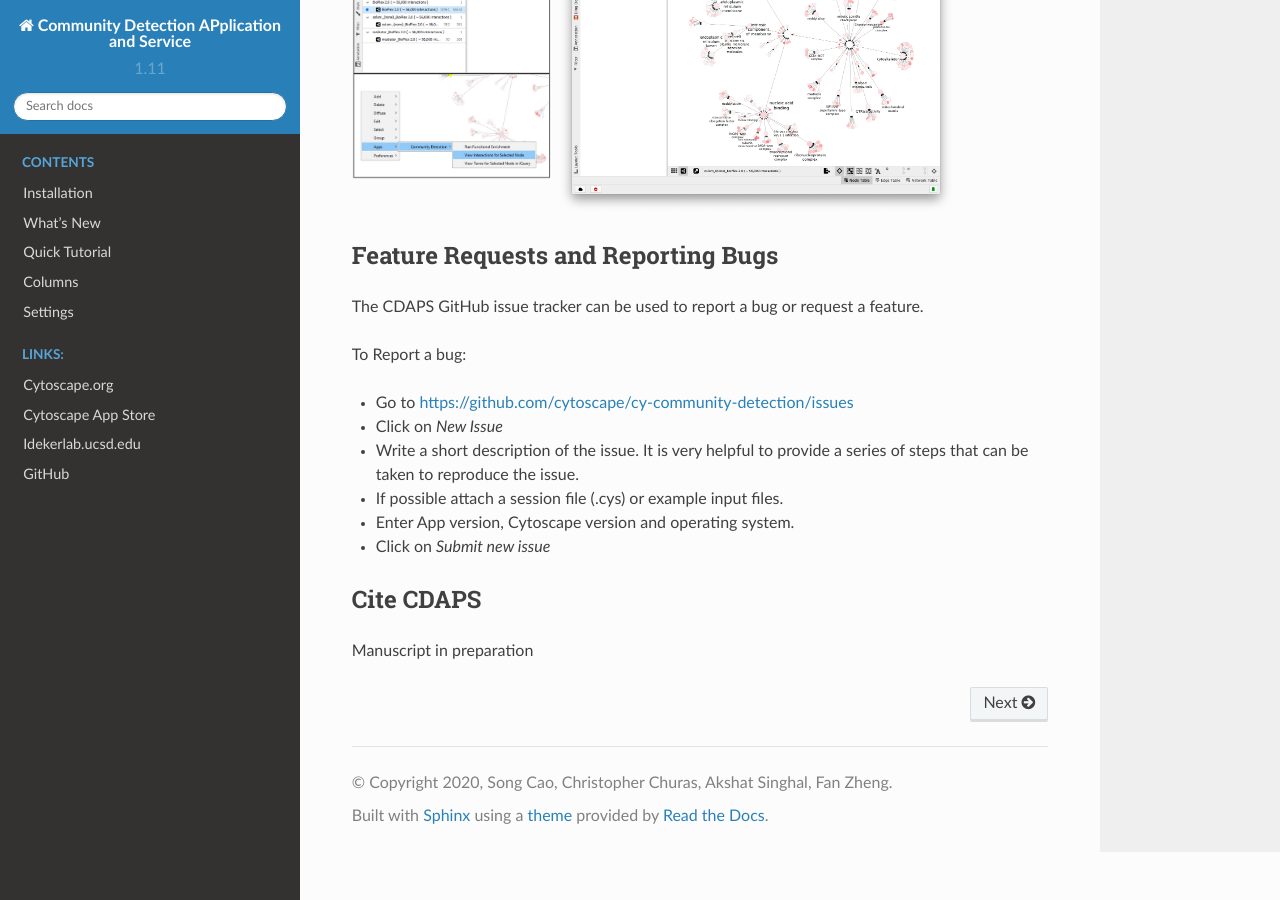
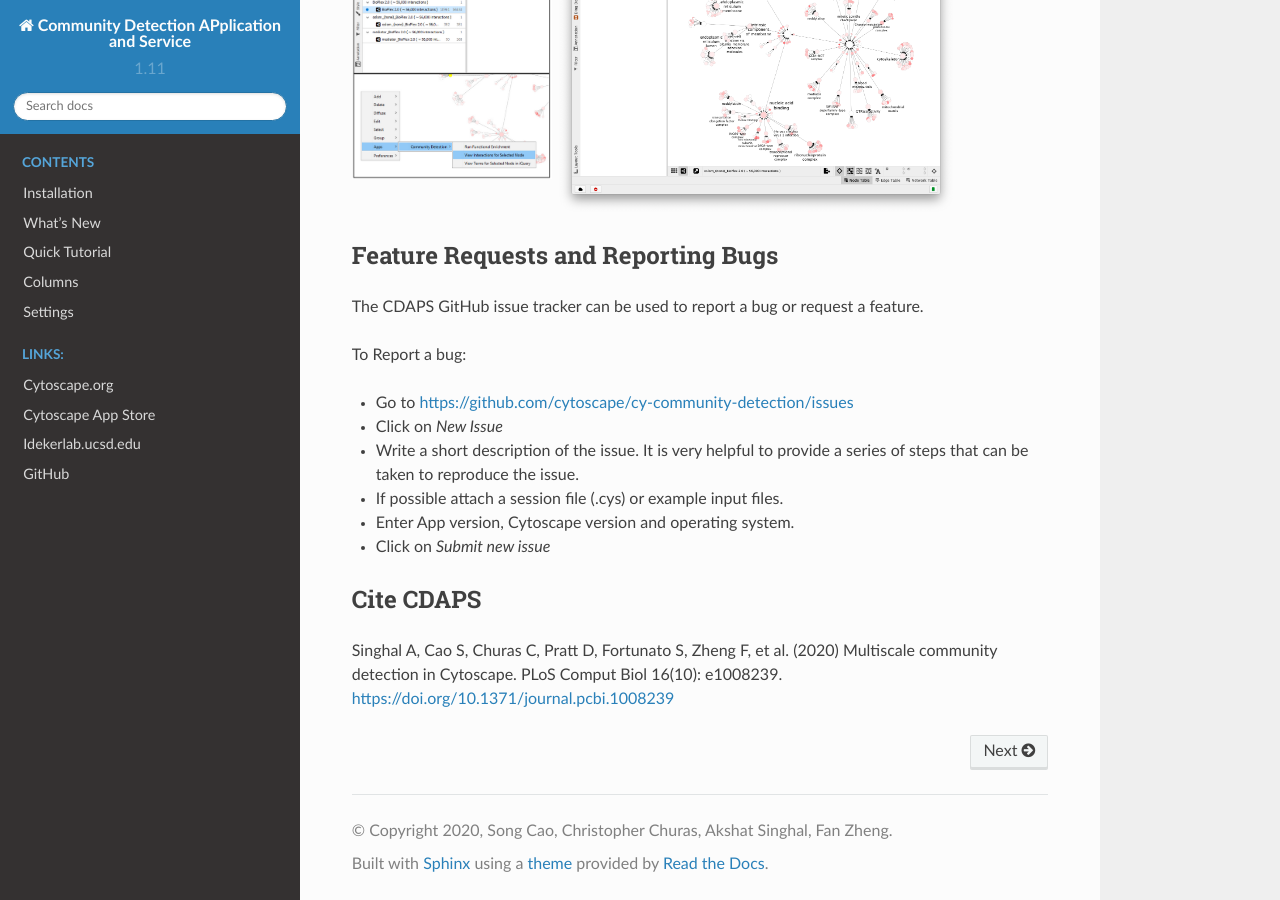
Before and after one commit to cytoscape/cy-community-detection, a Sphinx documentation site: the page built from docs/index.rst, in a window 1280 px wide and 900 px high, scrolled down 533 px. Built offline with Sphinx 7.4.7 and the Read the Docs theme 2.0.0, drawn with Linux system fonts in a browser that asks for light colours.

Commit message:
Update index.rst

```diff
--- a/docs/index.rst
+++ b/docs/index.rst
@@ -43,7 +43,7 @@ To Report a bug:
 Cite CDAPS
 -----------
 
-Manuscript in preparation
+Singhal A, Cao S, Churas C, Pratt D, Fortunato S, Zheng F, et al. (2020) Multiscale community detection in Cytoscape. PLoS Comput Biol 16(10): e1008239. https://doi.org/10.1371/journal.pcbi.1008239
 
 .. toctree::
    :maxdepth: 2
```
